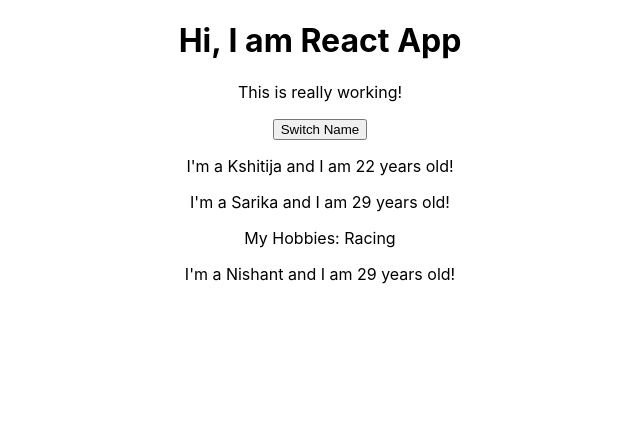
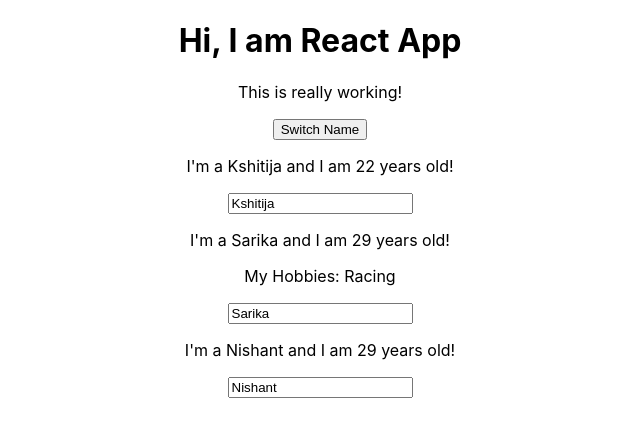
Before and after one commit to NishantVP/react-the-complete-guide, a React (Create React App) app: page / in a window 1280 px wide. Shown: the top 436 px of the page, without its empty margins (320-960 px from the left). Built offline with nearby package versions, Linux system fonts and the light colour scheme.

Commit message:
end of lect 47

```diff
--- a/src/App.js
+++ b/src/App.js
@@ -26,6 +26,17 @@
         })
     }
 
+
+    nameChangeHandler = (event) => {
+        this.setState({
+            persons: [
+                { name: "Kshitija", age: 22},
+                { name: event.target.value, age: 29},
+                { name: "Nishant", age: 29}
+            ]
+        })
+    }
+
     render() {
         return (
             <div className="App">
@@ -40,7 +51,8 @@
                 <Person
                     name={this.state.persons[1].name}
                     age={this.state.persons[1].age}
-                    click ={this.switchNameHandler.bind(this, 'Nis!')}> My Hobbies: Racing
+                    click ={this.switchNameHandler.bind(this, 'Nis!')}
+                    changed ={this.nameChangeHandler}> My Hobbies: Racing
 
                 </Person>
                 <Person
--- a/src/Person/Person.js
+++ b/src/Person/Person.js
@@ -8,6 +8,7 @@
         <div>
             <p onClick={props.click}> I'm a {props.name} and I am {props.age} years old!</p>
             <p> {props.children} </p>
+            <input type="text" onChange={props.changed} value={props.name} />
         </div>
 
 
```
